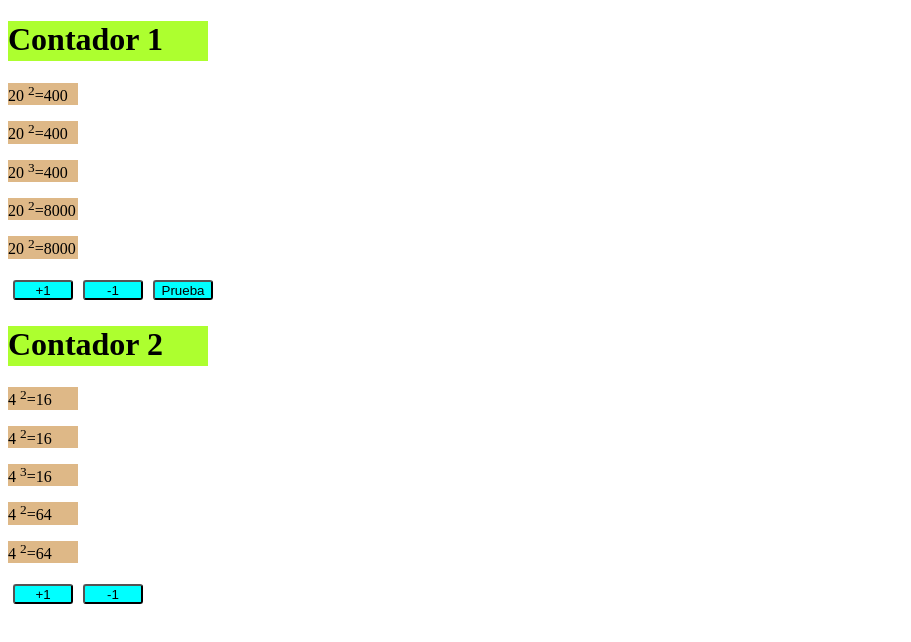
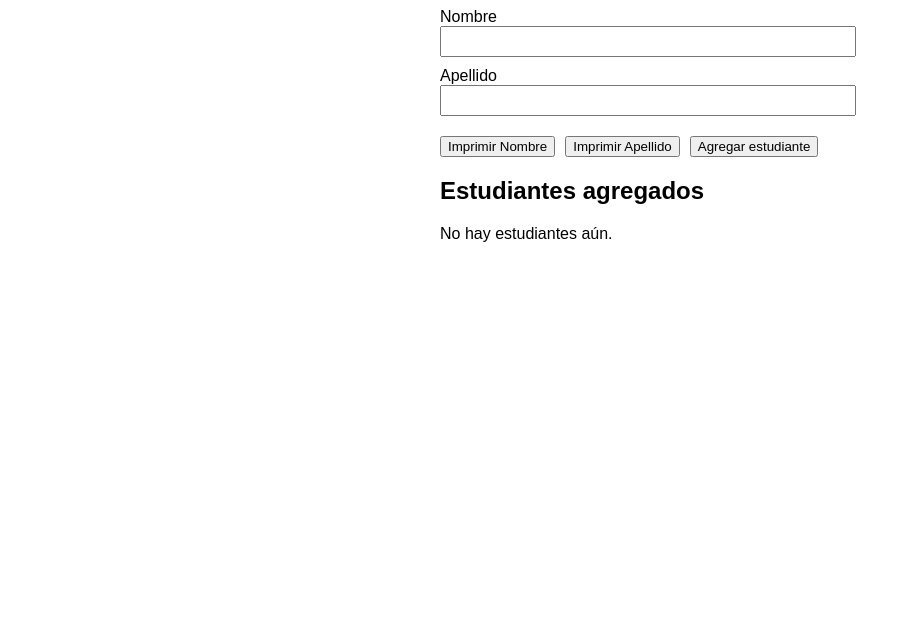
Before and after one commit to JordyChamba/pw_vue_u2_jc, a Vue app: page / in a window 1280 px wide. Shown: the top 642 px of the page, without its empty margins (0-911 px from the left). Built offline with nearby package versions, Linux system fonts and the light colour scheme.

Commit message:
Directivas2

```diff
--- a/src/App.vue
+++ b/src/App.vue
@@ -1,14 +1,16 @@
 <template>
   <div>
-    <contadorView />
+    <!--contadorView />-->
+    <DirectivasView />
   </div>
 </template>
 
 <script>
 import contadorView from './views/contadorView.vue';
+import DirectivasView from './views/DirectivasView.vue';
 export default {
   components: {
-    contadorView
+    contadorView, DirectivasView,
   }
 }
 </script>
--- /dev/null
+++ b/src/components/Directivas.vue
@@ -0,0 +1,131 @@
+<template>
+    <div class="form-container">
+        <div class="form-group">
+            <label for="id_nombre">Nombre</label>
+            <input id="id_nombre" type="text" v-model="nombre" />
+        </div>
+
+        <div class="form-group">
+            <label for="id_apellido">Apellido</label>
+            <input id="id_apellido" type="text" v-model="apellido" />
+        </div>
+
+        <div class="buttons">
+            <button @click="imprimirNombre()">Imprimir Nombre</button>
+            <button @click="imprimirApellido()">Imprimir Apellido</button>
+            <button @click="agregarEstudiante()">Agregar estudiante</button>
+        </div>
+
+        <p v-if="mensaje" class="mensaje">{{ mensaje }}</p>
+
+        <h2>Estudiantes agregados</h2>
+
+        <ul v-if="arreglo.length">
+            <li v-for="(estu, index) in arreglo" :key="index">
+                {{ estu.nombre }} {{ estu.apellido }}
+            </li>
+        </ul>
+
+        <p v-else>No hay estudiantes aún.</p>
+
+        <table v-if="arreglo.length" border="1">
+            <thead>
+                <tr>
+                    <th>Nombre</th>
+                    <th>Apellido</th>
+                </tr>
+            </thead>
+
+            <tbody>
+                <tr v-for="(estu, index) in arreglo" :key="index">
+                    <td>{{ estu.nombre }}</td>
+                    <td>{{ estu.apellido }}</td>
+                </tr>
+            </tbody>
+
+        </table>
+    </div>
+</template>
+
+
+<script>
+export default {
+    data() {
+        return {
+            nombre: "",
+            apellido: "",
+            arreglo: [],
+            mensaje: "",
+        };
+    },
+
+    methods: {
+        imprimirNombre() {
+            console.log(this.nombre);
+        },
+
+        imprimirApellido() {
+            console.log(this.apellido);
+        },
+
+        mostrarMensaje(texto) {
+            this.mensaje = texto;
+
+            setTimeout(() => {
+                this.mensaje = "";
+            }, 3000);
+        },
+
+        agregarEstudiante() {
+            if (!this.nombre.trim() || !this.apellido.trim()) {
+                this.mostrarMensaje("Debes completar ambos campos.");
+                return;
+            }
+
+            const estu = {
+                nombre: this.nombre.trim(),
+                apellido: this.apellido.trim(),
+            };
+
+            console.log("Se agrega estudiante", estu);
+
+            this.arreglo.push(estu);
+            this.limpiarFormulario();
+            this.mostrarMensaje("Estudiante agregado correctamente!");
+        },
+
+        limpiarFormulario() {
+            this.nombre = "";
+            this.apellido = "";
+        },
+    },
+};
+</script>
+
+<style scoped>
+.form-container {
+    max-width: 400px;
+    margin: auto;
+    font-family: sans-serif;
+}
+
+.form-group {
+    margin-bottom: 10px;
+}
+
+input {
+    width: 100%;
+    padding: 6px;
+}
+
+.buttons button {
+    margin-right: 10px;
+    margin-top: 10px;
+}
+
+.mensaje {
+    margin-top: 10px;
+    font-weight: bold;
+    color: red;
+}
+</style>
--- a/src/components/contador.vue
+++ b/src/components/contador.vue
@@ -75,23 +75,4 @@
 </script>
 
 <!--css-->
-<style>
-h1 {
-    background-color: greenyellow;
-    height: 40px;
-    width: 200px;
-}
-
-p {
-    background-color: burlywood;
-    width: 70px;
-}
-
-button {
-    background-color: aqua;
-    height: 20px;
-    width: 60px;
-    border-radius: 3px;
-    margin: 5px;
-}
-</style>
+<style></style>
--- /dev/null
+++ b/src/views/DirectivasView.vue
@@ -0,0 +1,14 @@
+<template>
+    <Directivas />
+</template>
+
+<script>
+import Directivas from '../components/Directivas.vue';
+export default {
+    components: {
+        Directivas,
+    }
+};
+</script>
+
+<style></style>
```
